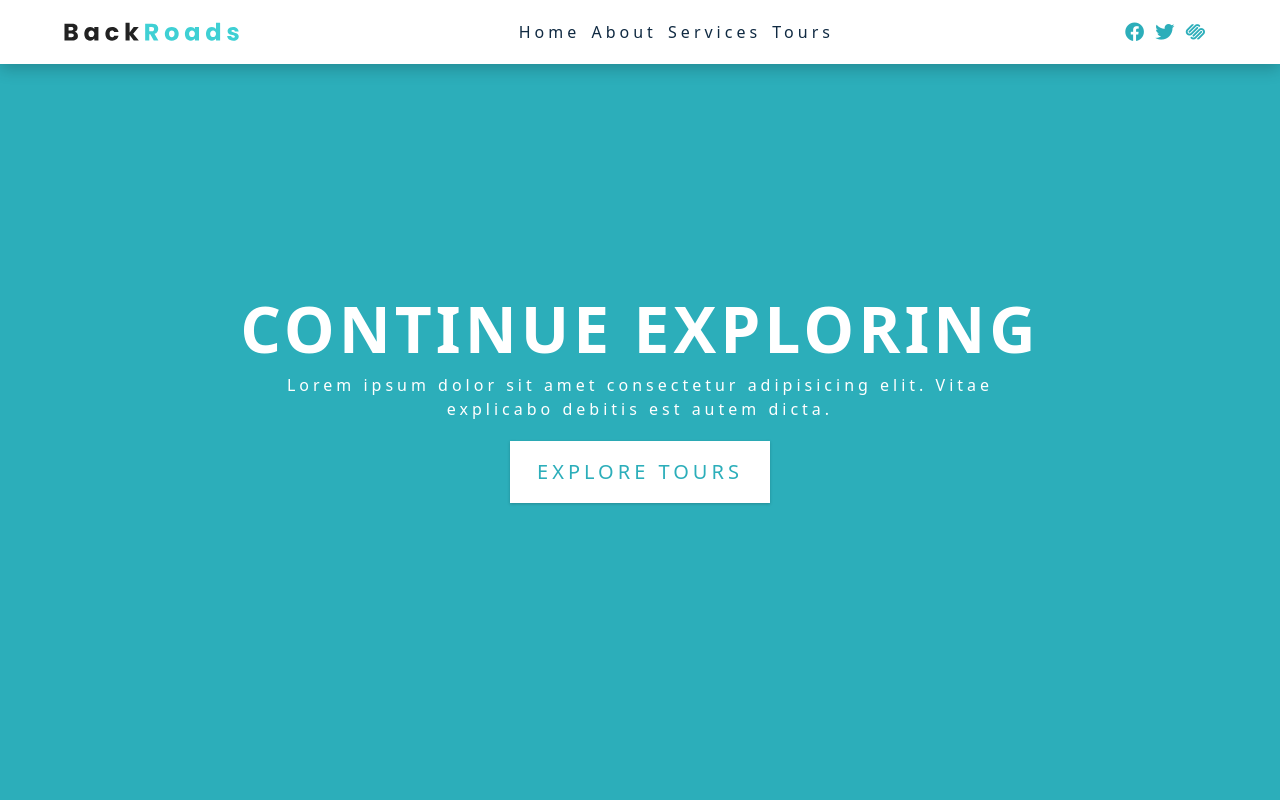
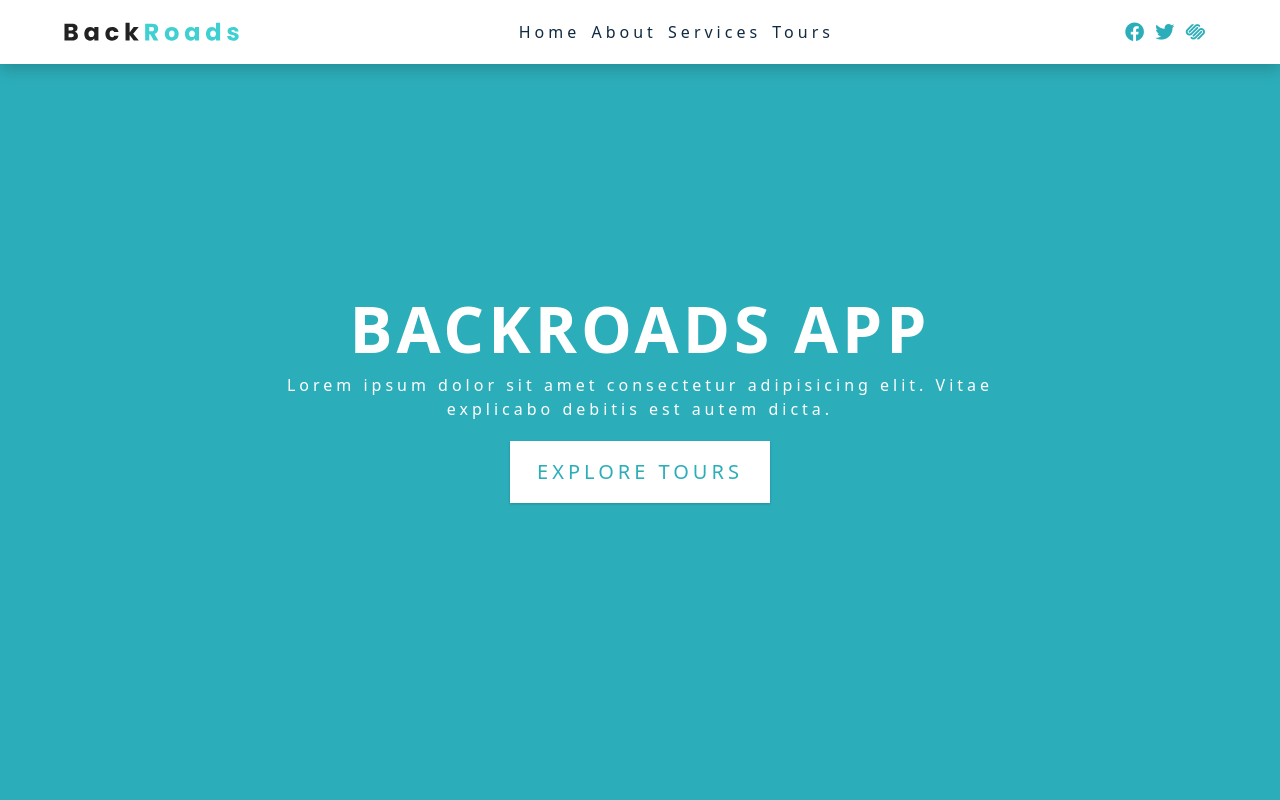
Before and after one commit to e-jinny/TIL, a React (Create React App) app in the folder React_Fundamentals/backroads-app/: page / in a window 1280 px wide. Shown: the top 800 px of the page. Built offline with nearby package versions, Linux system fonts and the light colour scheme.

Commit message:
Change title

```diff
--- a/React_Fundamentals/backroads-app/src/components/Hero.js
+++ b/React_Fundamentals/backroads-app/src/components/Hero.js
@@ -4,7 +4,7 @@ const Hero = () => {
   return (
     <section className='hero' id='home'>
       <div className='hero-banner'>
-        <h1>continue exploring</h1>
+        <h1>backroads app</h1>
         <p>
           Lorem ipsum dolor sit amet consectetur adipisicing elit. Vitae
           explicabo debitis est autem dicta.
```
